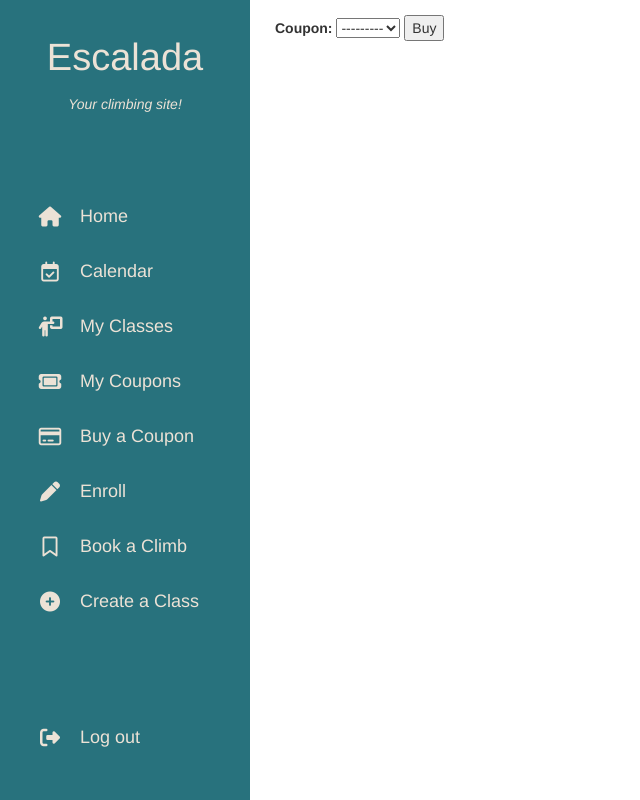
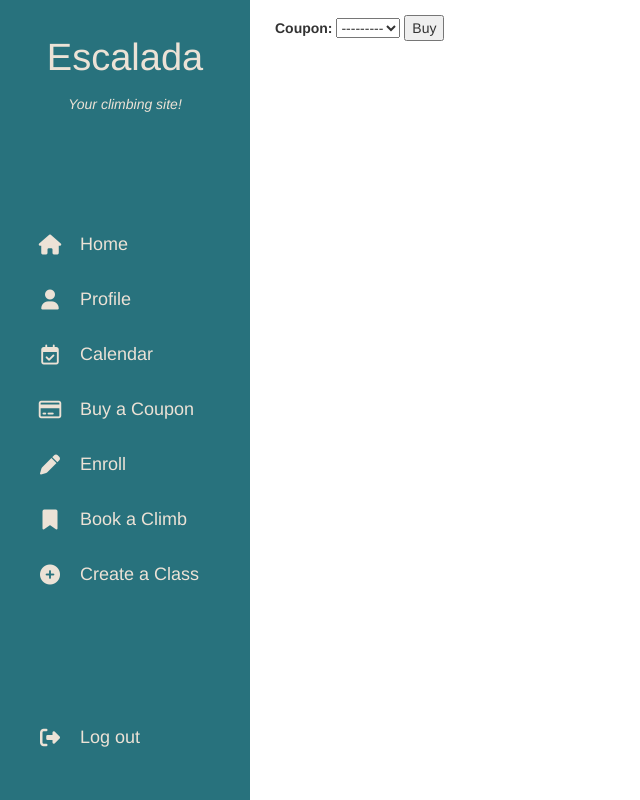
Before and after one commit to Vazkuz/Capstone-Project, a Django app: page /buyCoupon in a window 1280 px wide. Shown: the whole page, without its empty margins (0-640 px from the left). Run offline with Django 4.2, Linux system fonts and the light colour scheme; the visitor is signed in with stand-in values (Sample User, id 1); data that the repository does not hold is empty; some libraries are stand-ins or nearby versions.

Commit message:
Changed Profile instead of My Coupons/My Classes

```diff
--- a/escalada/templates/escalada/layout.html
+++ b/escalada/templates/escalada/layout.html
@@ -45,21 +45,15 @@
                 </li>
                 {% if user.is_authenticated %}
                 <li>
+                    <a href="{% url 'profile' user.id %}">
+                        <i class="fa-solid fa-user icon"></i>
+                        <span>Profile</span>
+                    </a>
+                </li>
+                <li>
                     <a href="{% url 'my_calendar' %}">
                         <i class="fa-regular fa-calendar-check icon"></i>
                         <span>Calendar</span>
-                    </a>
-                </li>
-                <li>
-                    <a href="#">
-                        <i class="fa-solid fa-person-chalkboard icon"></i>
-                        <span>My Classes</span>
-                    </a>
-                </li>
-                <li>
-                    <a href="{% url 'myCoupons' %}">
-                        <i class="fa-solid fa-ticket icon"></i>
-                        <span>My Coupons</span>
                     </a>
                 </li>
                 <li>
@@ -76,7 +70,7 @@
                 </li>
                 <li>
                     <a href="bookAClimb">
-                        <i class="fa-regular fa-bookmark icon"></i>
+                        <i class="fa-solid fa-bookmark icon"></i>
                         <span>Book a Climb</span>
                     </a>
                 </li>
--- a/escalada/urls.py
+++ b/escalada/urls.py
@@ -17,5 +17,5 @@ urlpatterns = [
     path("my_calendar", views.my_calendar, name="my_calendar"),
     path("bookAClimb", views.bookAClimb, name="bookAClimb"),
     path("bookingSubmitted", views.bookingSubmitted, name="bookingSubmitted"),
-    path("myCoupons", views.myCoupons, name="myCoupons"),
+    path("profile/<int:user_id>", views.profile, name="profile"),
 ]
--- a/escalada/views.py
+++ b/escalada/views.py
@@ -321,9 +321,11 @@ def bookingSubmitted(request):
     })
 
 @login_required
-def myCoupons(request):
-    myCoupons = MyCoupon.objects.filter(climber = request.user)
-    return render(request, "escalada/my_coupons.html", {
+def profile(request, user_id):
+    user = request.user
+    myCoupons = MyCoupon.objects.filter(climber = user_id)
+    return render(request, "escalada/profile.html", {
+        "user": user,
         "myCoupons": myCoupons
     })
 
```
Also changed, not shown: escalada/static/escalada/app.css (+22 -9 lines), escalada/templates/escalada/profile.html (renamed from escalada/templates/escalada/my_coupons.html, +5 -4 lines).
